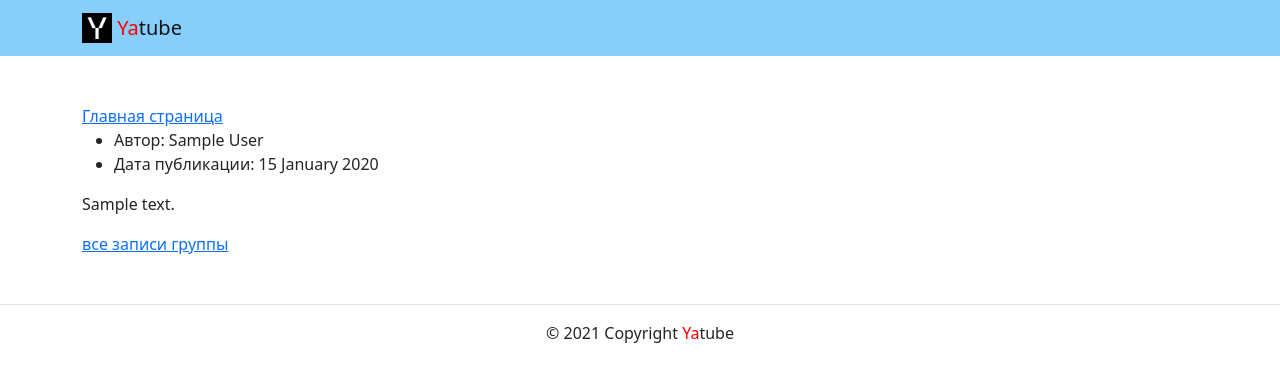
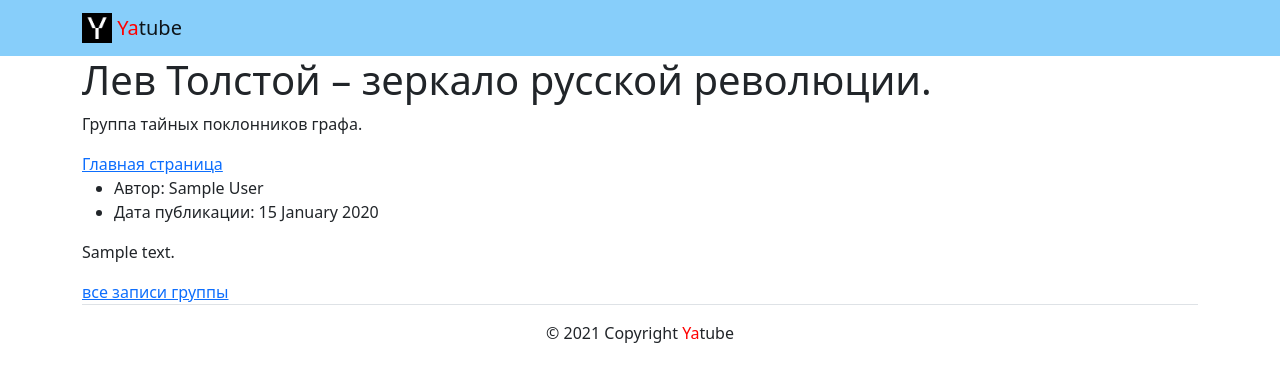
Before and after one commit to Eltimccc/hw03_forms-master, a Django app: a page that uses yatube/templates/base.html in a window 1280 px wide. Shown: the top 382 px of the page. Run offline with Django 3.2, Linux system fonts and the light colour scheme; tables that the repository leaves empty hold one stand-in row (values such as "Sample post"); some libraries are stand-ins or nearby versions.

Commit message:
сделал груп лист и индекс

```diff
--- a/yatube/templates/base.html
+++ b/yatube/templates/base.html
@@ -14,12 +14,12 @@
     <meta name="theme-color" content="#ffffff">
     <!-- Подключен файл со стандартными стилями бустрап -->
     <link rel="stylesheet" href="{% static 'css/bootstrap.min.css' %}">
-    <title>{{ title }}</title>
+    {% include 'includes/header.html' %}
+    <title>{% block title %} My title {% endblock %}</title>
   </head>
 
   <body>
-    {% include 'includes/header.html' %}
-    <main>
+    <main class="container">
       {% block content %} {% endblock%}
     </main>
     <!-- Использованы классы бустрапа: -->
--- a/yatube/templates/posts/group_list.html
+++ b/yatube/templates/posts/group_list.html
@@ -1,12 +1,15 @@
 <!DOCTYPE html> <!-- Используется html 5 версии -->
 {% extends 'base.html' %}
+{% block title %}
+Лев Толстой – зеркало русской революции.
+{% endblock %}
 {% block content %}
-  <title>{{ title }}</title>
+  <h1> Лев Толстой – зеркало русской революции. </h1>
+    <p>Группа тайных поклонников графа.</p>
   <body>
     <!-- класс py-5 создает отступы сверху и снизу блока -->
-    <div class="container py-5">
-      <a href="{% url 'index' %}">Главная страница
-      </a>
+
+      <a href="{% url 'index' %}">Главная страница</a>
     {% for post in posts %}
   <ul>
     <li>
@@ -16,7 +19,7 @@
       Дата публикации: {{ post.pub_date|date:"d E Y" }}
     </li>
   </ul>
-  <p>{{ post.text }}</p>
+  <p>{{ post.text|linebreaks }}</p>
   <a href=" ">все записи группы</a>
 
   {% if not forloop.last %}<hr>{% endif %}
```
Also changed, not shown: yatube/templates/posts/index.html (+9 -6 lines).
